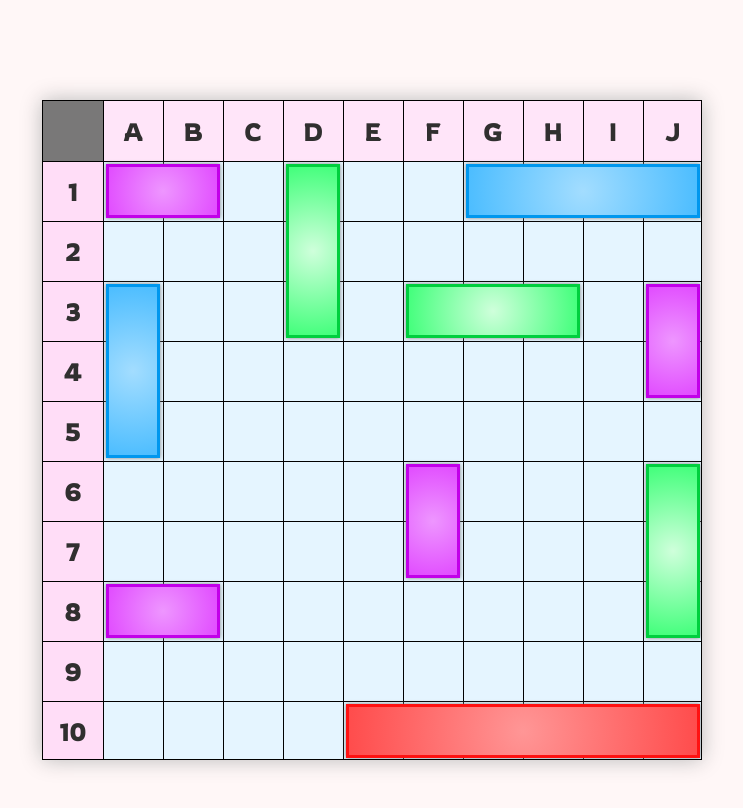
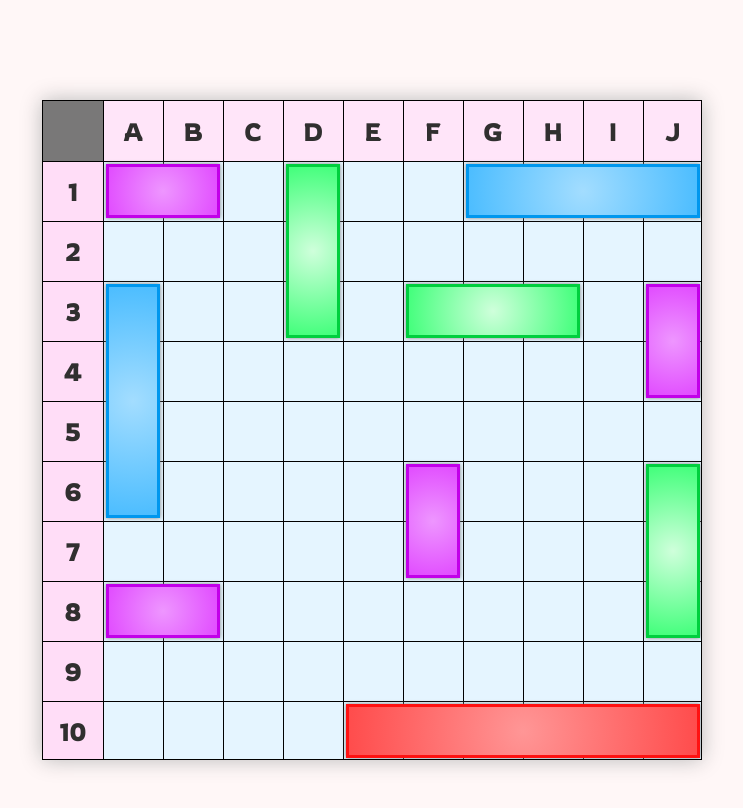
Before and after one commit to ostyyy/sea-battle, a plain HTML site: page index.html in a window 1280 px wide. Shown: the whole page, without its empty margins (268-1011 px from the left). Drawn offline with Linux system fonts and the light colour scheme.

Commit message:
Fix ship position

```diff
--- a/assets/css/style.css
+++ b/assets/css/style.css
@@ -117,7 +117,7 @@ body {
 
 .a3-a6 {
     grid-column: 1;
-    grid-row: 3/6;
+    grid-row: 3/7;
 }
 
 .f3-h3 {
```
